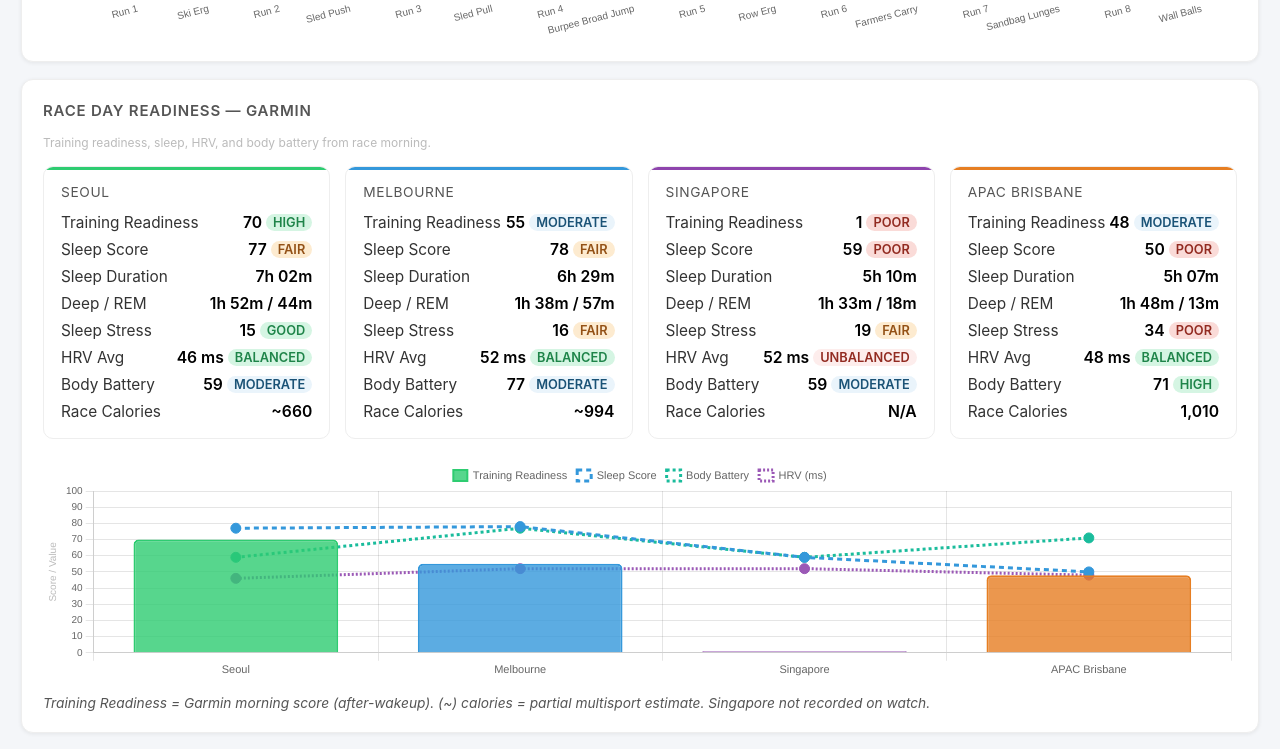
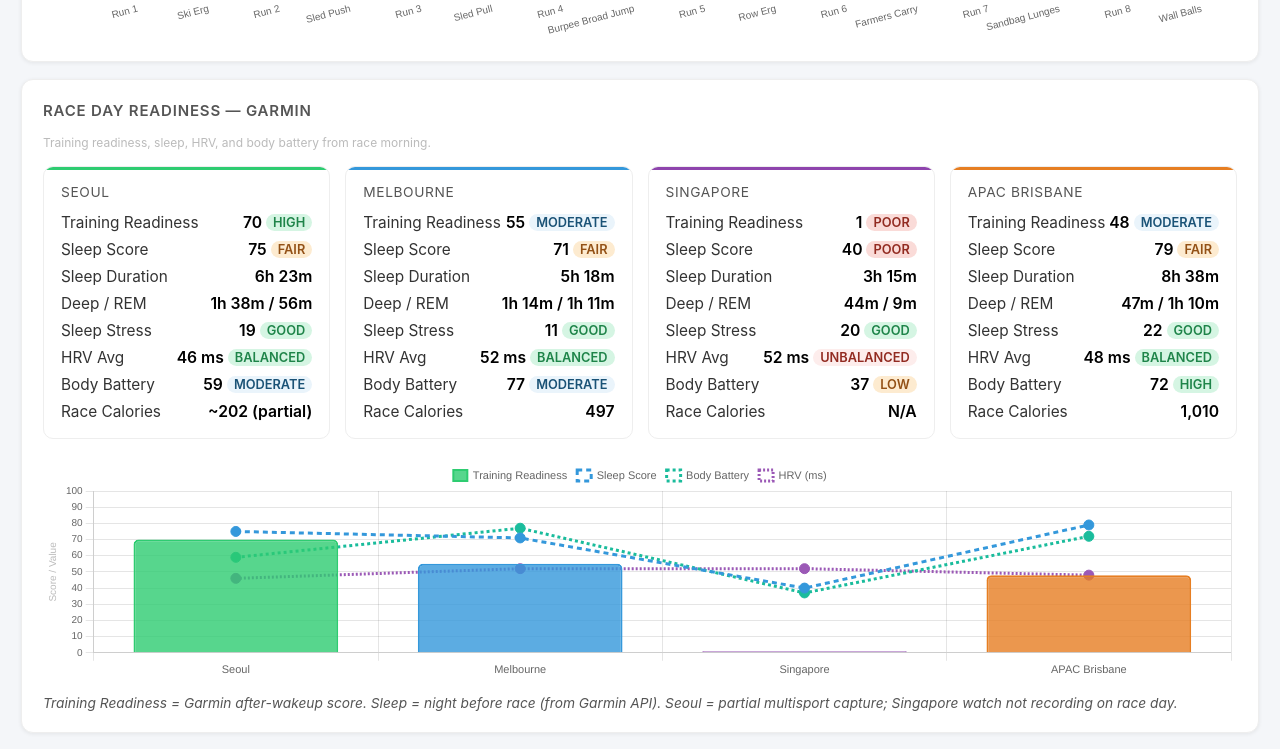
Before and after one commit to bigboomy/hyrox-dashboard, a plain HTML site: page index.html in a window 1280 px wide. Shown: the part 1697-2446 px from the top of the page. Drawn offline with nearby package versions, Linux system fonts and the light colour scheme.

Commit message:
Fix Garmin data with real API values (all 4 races)

```diff
--- a/index.html
+++ b/index.html
@@ -39,6 +39,7 @@
   .legend { display: flex; gap: 8px; flex-wrap: wrap; margin-top: 11px; font-size: 0.84rem; color: #333; align-items: center; }
   .legend-item { display: flex; align-items: center; gap: 4px; }
   .legend-swatch { width: 14px; height: 14px; border-radius: 3px; }
+  /* Garmin */
   .rg { display: grid; grid-template-columns: repeat(auto-fit, minmax(210px, 1fr)); gap: 15px; }
   .rc { border-radius: 10px; padding: 17px; border: 1px solid #eee; position: relative; overflow: hidden; background: white; }
   .rc::before { content:""; position:absolute; top:0; left:0; right:0; height:3px; }
@@ -56,6 +57,7 @@
 </style>
 </head>
 <body>
+
 <div class="header">
   <div>
     <h1>HYROX Dashboard</h1>
@@ -63,11 +65,14 @@
   </div>
   <button class="btn" onclick="render()">&#8635; Refresh</button>
 </div>
+
 <div id="cards" class="cards"></div>
+
 <div class="section">
   <h2>Finish Time by Race</h2>
   <div class="chart-wrap"><canvas id="timeChart"></canvas></div>
 </div>
+
 <div class="section">
   <h2>Split Performance vs Division Median</h2>
   <p style="font-size:0.75rem;color:#bbb;margin-bottom:12px">Your time per station. Colour = how much faster/slower than your division median.</p>
@@ -82,20 +87,25 @@
     <span class="legend-item"><span class="legend-swatch c-slow2"></span>&gt;:30 slower</span>
   </div>
 </div>
+
 <div class="section">
   <h2>Gap to Top 10% &mdash; by Station</h2>
   <p style="font-size:0.75rem;color:#bbb;margin-bottom:12px">Negative = faster than top 10%. Positive = time to claw back.</p>
   <div class="chart-wrap"><canvas id="gapChart"></canvas></div>
 </div>
+
 <div class="section">
   <h2>Race Day Readiness &mdash; Garmin</h2>
   <p style="font-size:0.75rem;color:#bbb;margin-bottom:16px">Training readiness, sleep, HRV, and body battery from race morning.</p>
   <div class="rg" id="readinessGrid"></div>
   <div class="rc-chart"><canvas id="readinessChart"></canvas></div>
-  <p class="note">Training Readiness = Garmin morning score (after-wakeup). (~) calories = partial multisport estimate. Singapore not recorded on watch.</p>
+  <p class="note">Training Readiness = Garmin after-wakeup score. Sleep = night before race (from Garmin API). Seoul = partial multisport capture; Singapore watch not recording on race day.</p>
 </div>
+
 <script src="https://cdn.jsdelivr.net/npm/chart.js@4.5.0/dist/chart.umd.js" integrity="sha384-iU8HYtnGQ8Cy4zl7gbNMOhsDTTKX02BTXptVP/vqAWIaTfM7isw76iyZCsjL2eVi" crossorigin="anonymous"></script>
 <script>
+
+// ── Static race data (fetched via MCP, embedded at build time) ───────────────
 var RACES = [
   {
     label:"Seoul", date:"Jan 12", partner:"Ben Stiekema", division:"Men's Doubles",
@@ -190,82 +200,189 @@ var RACES = [
     ]
   }
 ];
+
 var GARMIN = [
-  { label:"Seoul",         readiness:{score:70,level:"MODERATE"}, sleep:{score:77,quality:"FAIR",duration:"7h 02m",deep:"1h 52m",rem:"44m",stress:15,stressQ:"GOOD",spo2:95}, hrv:{avg:46,status:"BALANCED"}, battery:{charged:59,level:"MODERATE"}, calories:"~660" },
-  { label:"Melbourne",     readiness:{score:55,level:"MODERATE"}, sleep:{score:78,quality:"FAIR",duration:"6h 29m",deep:"1h 38m",rem:"57m",stress:16,stressQ:"FAIR",spo2:97}, hrv:{avg:52,status:"BALANCED"}, battery:{charged:77,level:"MODERATE"}, calories:"~994" },
-  { label:"Singapore",     readiness:{score:1, level:"POOR"},     sleep:{score:59,quality:"POOR",duration:"5h 10m",deep:"1h 33m",rem:"18m",stress:19,stressQ:"FAIR",spo2:95}, hrv:{avg:52,status:"UNBALANCED"}, battery:{charged:59,level:"MODERATE"}, calories:"N/A" },
-  { label:"APAC Brisbane", readiness:{score:48,level:"LOW"},      sleep:{score:50,quality:"POOR",duration:"5h 07m",deep:"1h 48m",rem:"13m",stress:34,stressQ:"POOR",spo2:95}, hrv:{avg:48,status:"BALANCED"}, battery:{charged:71,level:"HIGH"}, calories:"1,010" }
+  { label:"Seoul",         readiness:{score:70,level:"MODERATE"}, sleep:{score:75,quality:"FAIR",duration:"6h 23m",deep:"1h 38m",rem:"56m",stress:19,stressQ:"GOOD"}, hrv:{avg:46,status:"BALANCED"}, battery:{charged:59,level:"MODERATE"}, calories:"~202 (partial)" },
+  { label:"Melbourne",     readiness:{score:55,level:"MODERATE"}, sleep:{score:71,quality:"FAIR",duration:"5h 18m",deep:"1h 14m",rem:"1h 11m",stress:11,stressQ:"GOOD"}, hrv:{avg:52,status:"BALANCED"}, battery:{charged:77,level:"MODERATE"}, calories:"497" },
+  { label:"Singapore",     readiness:{score:1, level:"POOR"},     sleep:{score:40,quality:"POOR",duration:"3h 15m",deep:"44m",   rem:"9m",    stress:20,stressQ:"GOOD"}, hrv:{avg:52,status:"UNBALANCED"}, battery:{charged:37,level:"LOW"},      calories:"N/A" },
+  { label:"APAC Brisbane", readiness:{score:48,level:"LOW"},      sleep:{score:79,quality:"FAIR",duration:"8h 38m",deep:"47m",   rem:"1h 10m",stress:22,stressQ:"GOOD"}, hrv:{avg:48,status:"BALANCED"}, battery:{charged:72,level:"HIGH"}, calories:"1,010" }
 ];
+
 var STATIONS = [
-  {key:"run1",label:"Run 1"},{key:"skierg",label:"Ski Erg"},{key:"run2",label:"Run 2"},
-  {key:"sledpush",label:"Sled Push"},{key:"run3",label:"Run 3"},{key:"sledpull",label:"Sled Pull"},
-  {key:"run4",label:"Run 4"},{key:"burpeebroadjump",label:"Burpee Broad Jump"},{key:"run5",label:"Run 5"},
-  {key:"rowerg",label:"Row Erg"},{key:"run6",label:"Run 6"},{key:"farmerscarry",label:"Farmers Carry"},
-  {key:"run7",label:"Run 7"},{key:"sandbaglunges",label:"Sandbag Lunges"},{key:"run8",label:"Run 8"},
-  {key:"wallballs",label:"Wall Balls"}
+  {key:"run1",           label:"Run 1"},
+  {key:"skierg",         label:"Ski Erg"},
+  {key:"run2",           label:"Run 2"},
+  {key:"sledpush",       label:"Sled Push"},
+  {key:"run3",           label:"Run 3"},
+  {key:"sledpull",       label:"Sled Pull"},
+  {key:"run4",           label:"Run 4"},
+  {key:"burpeebroadjump",label:"Burpee Broad Jump"},
+  {key:"run5",           label:"Run 5"},
+  {key:"rowerg",         label:"Row Erg"},
+  {key:"run6",           label:"Run 6"},
+  {key:"farmerscarry",   label:"Farmers Carry"},
+  {key:"run7",           label:"Run 7"},
+  {key:"sandbaglunges",  label:"Sandbag Lunges"},
+  {key:"run8",           label:"Run 8"},
+  {key:"wallballs",      label:"Wall Balls"}
 ];
+
 var COLORS = ["#2ecc71","#3498db","#8e44ad","#e67e22"];
-function toSec(t){if(!t||t==="N/A")return null;var p=t.split(":").map(Number);return p.length===3?p[0]*3600+p[1]*60+p[2]:p[0]*60+p[1];}
-function deltaSec(d){if(!d||d==="N/A")return null;return(d[0]==="-"?-1:1)*toSec(d.replace(/^[+-]/,""));}
-function fmtMin(sec){if(sec===null)return"?";return Math.floor(sec/60)+":"+String(sec%60).padStart(2,"0");}
-function toMinF(t){var s=toSec(t);return s?+(s/60).toFixed(3):null;}
-function heatCls(d){if(d===null)return"c-zero";if(d<-90)return"c-fast3";if(d<-30)return"c-fast2";if(d<5)return"c-fast1";if(d<30)return"c-zero";if(d<60)return"c-slow1";return"c-slow2";}
-function findSplit(splits,key){return splits.find(function(s){return s.station.replace(/\s/g,"").toLowerCase()===key;});}
-function pill(txt,cls){return'<span class="pill '+cls+'">'+txt+'</span>';}
-function qPill(q){var m={GOOD:"pg",FAIR:"pf",POOR:"pp",BALANCED:"pg",UNBALANCED:"pb",MODERATE:"po",LOW:"pf",HIGH:"pg"};return pill(q,m[q]||"po");}
-function rPill(s){return pill(s>=66?"HIGH":s>=34?"MODERATE":s>=15?"LOW":"POOR",s>=66?"pg":s>=34?"po":s>=15?"pf":"pp");}
-var charts={};
-function destroyChart(id){if(charts[id]){charts[id].destroy();delete charts[id];}}
-function render(){renderCards();renderTimeChart();renderHeatmap();renderGapChart();renderReadiness();}
-function renderCards(){
-  document.getElementById("cards").innerHTML=RACES.map(function(r,i){
-    var b=r.benchmarks,g10=deltaSec(b.gap_to_top_10),gCls=(g10!==null&&g10<0)?"green":"red";
-    return'<div class="card"><div class="card-label">'+r.label+' &middot; '+r.date+'</div>'
+
+// ── Helpers ──────────────────────────────────────────────────────────────────
+function toSec(t) {
+  if (!t || t==="N/A") return null;
+  var p = t.split(":").map(Number);
+  return p.length===3 ? p[0]*3600+p[1]*60+p[2] : p[0]*60+p[1];
+}
+function deltaSec(d) {
+  if (!d||d==="N/A") return null;
+  return (d[0]==="-"?-1:1)*toSec(d.replace(/^[+-]/,""));
+}
+function fmtMin(sec) {
+  if (sec===null) return "?";
+  return Math.floor(sec/60)+":"+String(sec%60).padStart(2,"0");
+}
+function toMinF(t) { var s=toSec(t); return s?+(s/60).toFixed(3):null; }
+function heatCls(d) {
+  if (d===null) return "c-zero";
+  if (d<-90) return "c-fast3"; if (d<-30) return "c-fast2";
+  if (d<5)   return "c-fast1"; if (d<30)  return "c-zero";
+  if (d<60)  return "c-slow1"; return "c-slow2";
+}
+function findSplit(splits,key) {
+  return splits.find(function(s){ return s.station.replace(/\s/g,"").toLowerCase()===key; });
+}
+function pill(txt,cls) { return '<span class="pill '+cls+'">'+txt+'</span>'; }
+function qPill(q) {
+  var m={GOOD:"pg",FAIR:"pf",POOR:"pp",BALANCED:"pg",UNBALANCED:"pb",MODERATE:"po",LOW:"pf",HIGH:"pg"};
+  return pill(q, m[q]||"po");
+}
+function rPill(s) { return pill(s>=66?"HIGH":s>=34?"MODERATE":s>=15?"LOW":"POOR", s>=66?"pg":s>=34?"po":s>=15?"pf":"pp"); }
+
+// ── Chart instances ───────────────────────────────────────────────────────────
+var charts = {};
+function destroyChart(id) { if(charts[id]){charts[id].destroy();delete charts[id];} }
+
+// ── Render ───────────────────────────────────────────────────────────────────
+function render() {
+  renderCards();
+  renderTimeChart();
+  renderHeatmap();
+  renderGapChart();
+  renderReadiness();
+}
+
+function renderCards() {
+  document.getElementById("cards").innerHTML = RACES.map(function(r,i) {
+    var b = r.benchmarks;
+    var g10 = deltaSec(b.gap_to_top_10);
+    var gCls = (g10!==null&&g10<0)?"green":"red";
+    return '<div class="card">'
+      +'<div class="card-label">'+r.label+' &middot; '+r.date+'</div>'
       +'<div class="card-time" style="color:'+COLORS[i]+'">'+r.total_time+'</div>'
       +'<div class="card-division">'+r.division+'</div>'
       +'<div class="card-metrics">'
       +'<div class="metric"><div class="metric-val blue">'+b.top_percent+'th</div><div class="metric-label">Percentile</div></div>'
       +'<div class="metric"><div class="metric-val '+gCls+'">'+b.gap_to_top_10+'</div><div class="metric-label">vs Top 10%</div></div>'
       +'<div class="metric"><div class="metric-val">'+b.top_10_pct+'</div><div class="metric-label">Top 10% time</div></div>'
-      +'</div><div class="card-partner">with '+r.partner+' &middot; '+r.field_size.toLocaleString()+' divisional finishers</div></div>';
+      +'</div>'
+      +'<div class="card-partner">with '+r.partner+' &middot; '+r.field_size.toLocaleString()+' divisional finishers</div>'
+      +'</div>';
   }).join("");
 }
-function renderTimeChart(){
+
+function renderTimeChart() {
   destroyChart("time");
-  charts["time"]=new Chart(document.getElementById("timeChart").getContext("2d"),{
-    type:"bar",data:{labels:RACES.map(function(r){return r.label;}),datasets:[
-      {label:"Your Time",data:RACES.map(function(r){return toMinF(r.total_time);}),backgroundColor:COLORS.map(function(c){return c+"cc";}),borderColor:COLORS,borderWidth:2,borderRadius:6},
-      {label:"Top 10%",type:"line",data:RACES.map(function(r){return toMinF(r.benchmarks.top_10_pct);}),borderColor:"#27ae60",backgroundColor:"transparent",borderDash:[5,4],pointRadius:5,pointBackgroundColor:"#27ae60",tension:0},
-      {label:"Median",type:"line",data:RACES.map(function(r){return toMinF(r.benchmarks.median);}),borderColor:"#e74c3c",backgroundColor:"transparent",borderDash:[3,3],pointRadius:5,pointBackgroundColor:"#e74c3c",tension:0}
-    ]},options:{responsive:true,maintainAspectRatio:false,plugins:{legend:{labels:{font:{size:11},boxWidth:14}}},
-      scales:{y:{ticks:{callback:function(v){var m=Math.floor(v),s=Math.round((v-m)*60);return m+":"+String(s).padStart(2,"0");},font:{size:11}},title:{display:true,text:"Time (mm:ss)",font:{size:10},color:"#bbb"}},x:{ticks:{font:{size:11}}}}}
+  charts["time"] = new Chart(document.getElementById("timeChart").getContext("2d"), {
+    type:"bar",
+    data:{
+      labels: RACES.map(function(r){return r.label;}),
+      datasets:[
+        { label:"Your Time", data:RACES.map(function(r){return toMinF(r.total_time);}),
+          backgroundColor:COLORS.map(function(c){return c+"cc";}), borderColor:COLORS, borderWidth:2, borderRadius:6 },
+        { label:"Top 10%", type:"line", data:RACES.map(function(r){return toMinF(r.benchmarks.top_10_pct);}),
+          borderColor:"#27ae60", backgroundColor:"transparent", borderDash:[5,4], pointRadius:5, pointBackgroundColor:"#27ae60", tension:0 },
+        { label:"Median", type:"line", data:RACES.map(function(r){return toMinF(r.benchmarks.median);}),
+          borderColor:"#e74c3c", backgroundColor:"transparent", borderDash:[3,3], pointRadius:5, pointBackgroundColor:"#e74c3c", tension:0 }
+      ]
+    },
+    options:{
+      responsive:true, maintainAspectRatio:false,
+      plugins:{ legend:{ labels:{ font:{size:11}, boxWidth:14 } } },
+      scales:{
+        y:{ ticks:{ callback:function(v){var m=Math.floor(v),s=Math.round((v-m)*60);return m+":"+String(s).padStart(2,"0");}, font:{size:11} },
+            title:{display:true,text:"Time (mm:ss)",font:{size:10},color:"#bbb"} },
+        x:{ ticks:{font:{size:11}} }
+      }
+    }
   });
 }
-function renderHeatmap(){
-  var html="<thead><tr><th class='sc'>Station</th>";
-  RACES.forEach(function(r,i){html+="<th style='color:"+COLORS[i]+"'>"+r.label+"<br><span style='font-weight:400;color:#aaa'>"+r.total_time+"</span></th>";});
-  html+="</tr></thead><tbody>";
+
+function renderHeatmap() {
+  var html = "<thead><tr><th class='sc'>Station</th>";
+  RACES.forEach(function(r,i){
+    html += "<th style='color:"+COLORS[i]+"'>"+r.label+"<br><span style='font-weight:400;color:#aaa'>"+r.total_time+"</span></th>";
+  });
+  html += "</tr></thead><tbody>";
   STATIONS.forEach(function(st){
-    html+="<tr><td class='sn'>"+st.label+"</td>";
-    RACES.forEach(function(r){var sp=findSplit(r.splits,st.key);if(!sp){html+="<td class='c-zero'>&mdash;</td>";return;}var d=deltaSec(sp.vs_median);html+="<td class='"+heatCls(d)+"' title='"+st.label+": "+sp.time+" ("+sp.vs_median+" vs median)'>"+sp.time+"</td>";});
-    html+="</tr>";
+    html += "<tr><td class='sn'>"+st.label+"</td>";
+    RACES.forEach(function(r){
+      var sp = findSplit(r.splits, st.key);
+      if (!sp){ html += "<td class='c-zero'>&mdash;</td>"; return; }
+      var d = deltaSec(sp.vs_median);
+      html += "<td class='"+heatCls(d)+"' title='"+st.label+": "+sp.time+" ("+sp.vs_median+" vs median)'>"+sp.time+"</td>";
+    });
+    html += "</tr>";
   });
-  document.getElementById("heatmap").innerHTML=html+"</tbody>";
+  html += "</tbody>";
+  document.getElementById("heatmap").innerHTML = html;
 }
-function renderGapChart(){
+
+function renderGapChart() {
   destroyChart("gap");
-  charts["gap"]=new Chart(document.getElementById("gapChart").getContext("2d"),{
-    type:"bar",data:{labels:STATIONS.map(function(s){return s.label;}),datasets:RACES.map(function(r,i){
-      return{label:r.label,data:STATIONS.map(function(st){var sp=findSplit(r.splits,st.key);if(!sp)return null;var s=deltaSec(sp.vs_top_10);return s!==null?+(s/60).toFixed(3):null;}),backgroundColor:COLORS[i]+"99",borderColor:COLORS[i],borderWidth:1,borderRadius:3};
-    })},options:{responsive:true,maintainAspectRatio:false,
-      plugins:{legend:{labels:{font:{size:11},boxWidth:14}},tooltip:{callbacks:{label:function(item){if(item.raw===null)return null;var s=Math.round(Math.abs(item.raw)*60);return item.dataset.label+": "+(item.raw<0?"-":"+")+fmtMin(s)+" vs top 10%";}}}},
-      scales:{y:{ticks:{callback:function(v){var s=Math.round(Math.abs(v)*60);return(v<0?"-":"+")+fmtMin(s);},font:{size:10}},title:{display:true,text:"Gap vs Top 10%",font:{size:10},color:"#bbb"}},x:{ticks:{font:{size:10},maxRotation:35}}}}
+  charts["gap"] = new Chart(document.getElementById("gapChart").getContext("2d"), {
+    type:"bar",
+    data:{
+      labels: STATIONS.map(function(s){return s.label;}),
+      datasets: RACES.map(function(r,i){
+        return {
+          label:r.label,
+          data: STATIONS.map(function(st){
+            var sp = findSplit(r.splits, st.key);
+            if (!sp) return null;
+            var s = deltaSec(sp.vs_top_10);
+            return s!==null ? +(s/60).toFixed(3) : null;
+          }),
+          backgroundColor:COLORS[i]+"99", borderColor:COLORS[i], borderWidth:1, borderRadius:3
+        };
+      })
+    },
+    options:{
+      responsive:true, maintainAspectRatio:false,
+      plugins:{
+        legend:{ labels:{font:{size:11},boxWidth:14} },
+        tooltip:{ callbacks:{ label:function(item){
+          if (item.raw===null) return null;
+          var s=Math.round(Math.abs(item.raw)*60);
+          return item.dataset.label+": "+(item.raw<0?"-":"+")+fmtMin(s)+" vs top 10%";
+        }}}
+      },
+      scales:{
+        y:{ ticks:{ callback:function(v){var s=Math.round(Math.abs(v)*60);return (v<0?"-":"+")+fmtMin(s);}, font:{size:10} },
+            title:{display:true,text:"Gap vs Top 10%",font:{size:10},color:"#bbb"} },
+        x:{ ticks:{font:{size:10},maxRotation:35} }
+      }
+    }
   });
 }
-function renderReadiness(){
-  document.getElementById("readinessGrid").innerHTML=GARMIN.map(function(g,i){
-    var rs=g.readiness.score;
-    return'<div class="rc rc-'+i+'"><div class="rc-title">'+g.label+'</div><div class="rc-rows">'
+
+function renderReadiness() {
+  document.getElementById("readinessGrid").innerHTML = GARMIN.map(function(g,i){
+    var rs = g.readiness.score;
+    return '<div class="rc rc-'+i+'">'
+      +'<div class="rc-title">'+g.label+'</div>'
+      +'<div class="rc-rows">'
       +'<div class="rc-row"><span class="rc-label">Training Readiness</span><span class="rc-val">'+rs+' '+rPill(rs)+'</span></div>'
       +'<div class="rc-row"><span class="rc-label">Sleep Score</span><span class="rc-val">'+g.sleep.score+' '+qPill(g.sleep.quality)+'</span></div>'
       +'<div class="rc-row"><span class="rc-label">Sleep Duration</span><span class="rc-val">'+g.sleep.duration+'</span></div>'
@@ -276,17 +393,34 @@ function renderReadiness(){
       +'<div class="rc-row"><span class="rc-label">Race Calories</span><span class="rc-val">'+g.calories+'</span></div>'
       +'</div></div>';
   }).join("");
+
   destroyChart("readiness");
-  charts["readiness"]=new Chart(document.getElementById("readinessChart").getContext("2d"),{
-    type:"bar",data:{labels:GARMIN.map(function(g){return g.label;}),datasets:[
-      {label:"Training Readiness",data:GARMIN.map(function(g){return g.readiness.score;}),backgroundColor:COLORS.map(function(c){return c+"cc";}),borderColor:COLORS,borderWidth:2,borderRadius:5},
-      {label:"Sleep Score",type:"line",data:GARMIN.map(function(g){return g.sleep.score;}),borderColor:"#3498db",backgroundColor:"transparent",borderDash:[5,4],pointRadius:5,pointBackgroundColor:"#3498db",tension:0},
-      {label:"Body Battery",type:"line",data:GARMIN.map(function(g){return g.battery.charged;}),borderColor:"#1abc9c",backgroundColor:"transparent",borderDash:[3,3],pointRadius:5,pointBackgroundColor:"#1abc9c",tension:0},
-      {label:"HRV (ms)",type:"line",data:GARMIN.map(function(g){return g.hrv.avg;}),borderColor:"#9b59b6",backgroundColor:"transparent",borderDash:[2,2],pointRadius:5,pointBackgroundColor:"#9b59b6",tension:0}
-    ]},options:{responsive:true,maintainAspectRatio:false,plugins:{legend:{labels:{font:{size:11},boxWidth:14}}},
-      scales:{y:{min:0,max:100,ticks:{font:{size:10}},title:{display:true,text:"Score / Value",font:{size:10},color:"#bbb"}},x:{ticks:{font:{size:11}}}}}
+  charts["readiness"] = new Chart(document.getElementById("readinessChart").getContext("2d"), {
+    type:"bar",
+    data:{
+      labels: GARMIN.map(function(g){return g.label;}),
+      datasets:[
+        { label:"Training Readiness", data:GARMIN.map(function(g){return g.readiness.score;}),
+          backgroundColor:COLORS.map(function(c){return c+"cc";}), borderColor:COLORS, borderWidth:2, borderRadius:5 },
+        { label:"Sleep Score", type:"line", data:GARMIN.map(function(g){return g.sleep.score;}),
+          borderColor:"#3498db", backgroundColor:"transparent", borderDash:[5,4], pointRadius:5, pointBackgroundColor:"#3498db", tension:0 },
+        { label:"Body Battery", type:"line", data:GARMIN.map(function(g){return g.battery.charged;}),
+          borderColor:"#1abc9c", backgroundColor:"transparent", borderDash:[3,3], pointRadius:5, pointBackgroundColor:"#1abc9c", tension:0 },
+        { label:"HRV (ms)", type:"line", data:GARMIN.map(function(g){return g.hrv.avg;}),
+          borderColor:"#9b59b6", backgroundColor:"transparent", borderDash:[2,2], pointRadius:5, pointBackgroundColor:"#9b59b6", tension:0 }
+      ]
+    },
+    options:{
+      responsive:true, maintainAspectRatio:false,
+      plugins:{ legend:{ labels:{font:{size:11},boxWidth:14} } },
+      scales:{
+        y:{ min:0, max:100, ticks:{font:{size:10}}, title:{display:true,text:"Score / Value",font:{size:10},color:"#bbb"} },
+        x:{ ticks:{font:{size:11}} }
+      }
+    }
   });
 }
+
 render();
 </script>
 </body>
```
